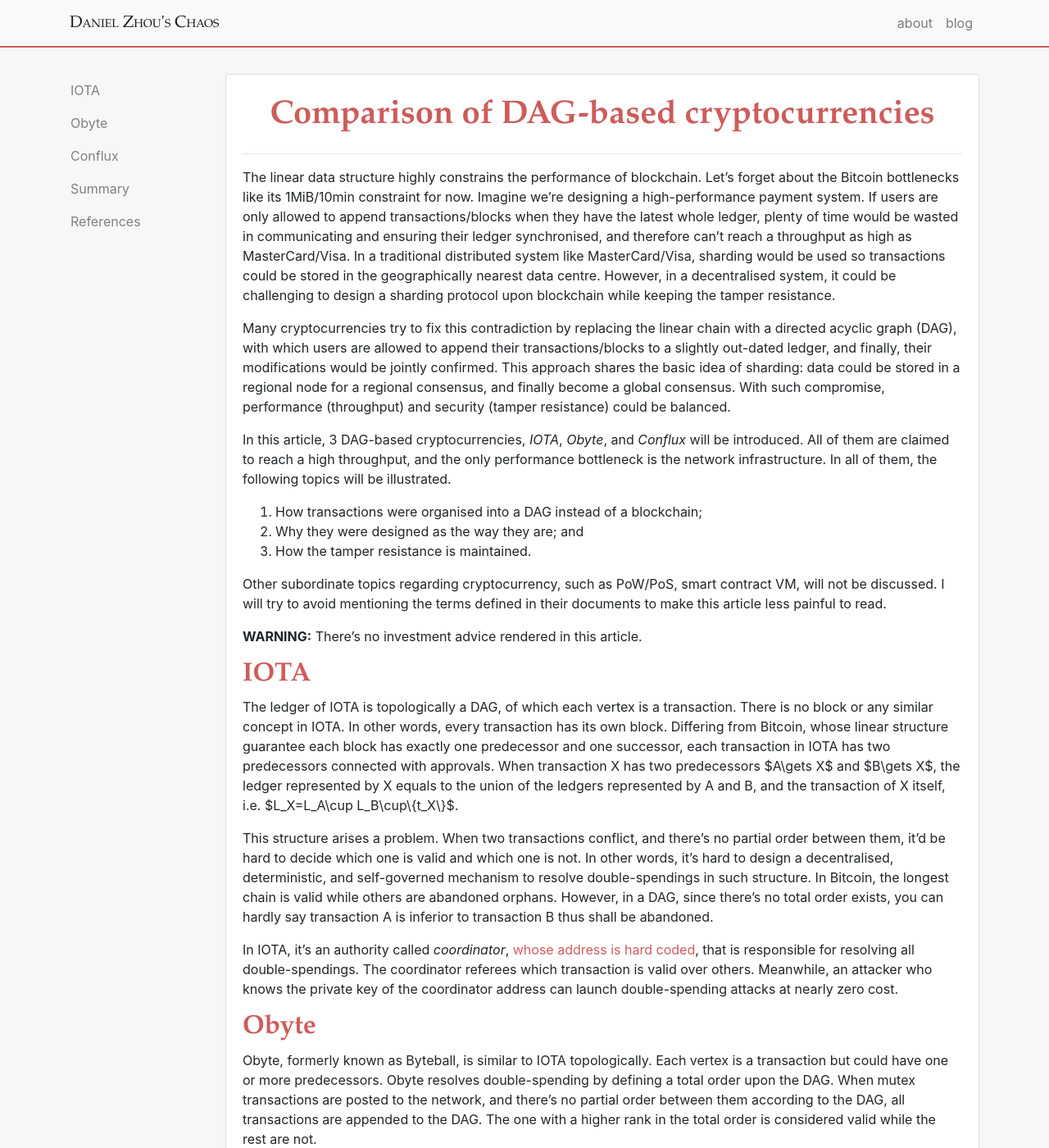
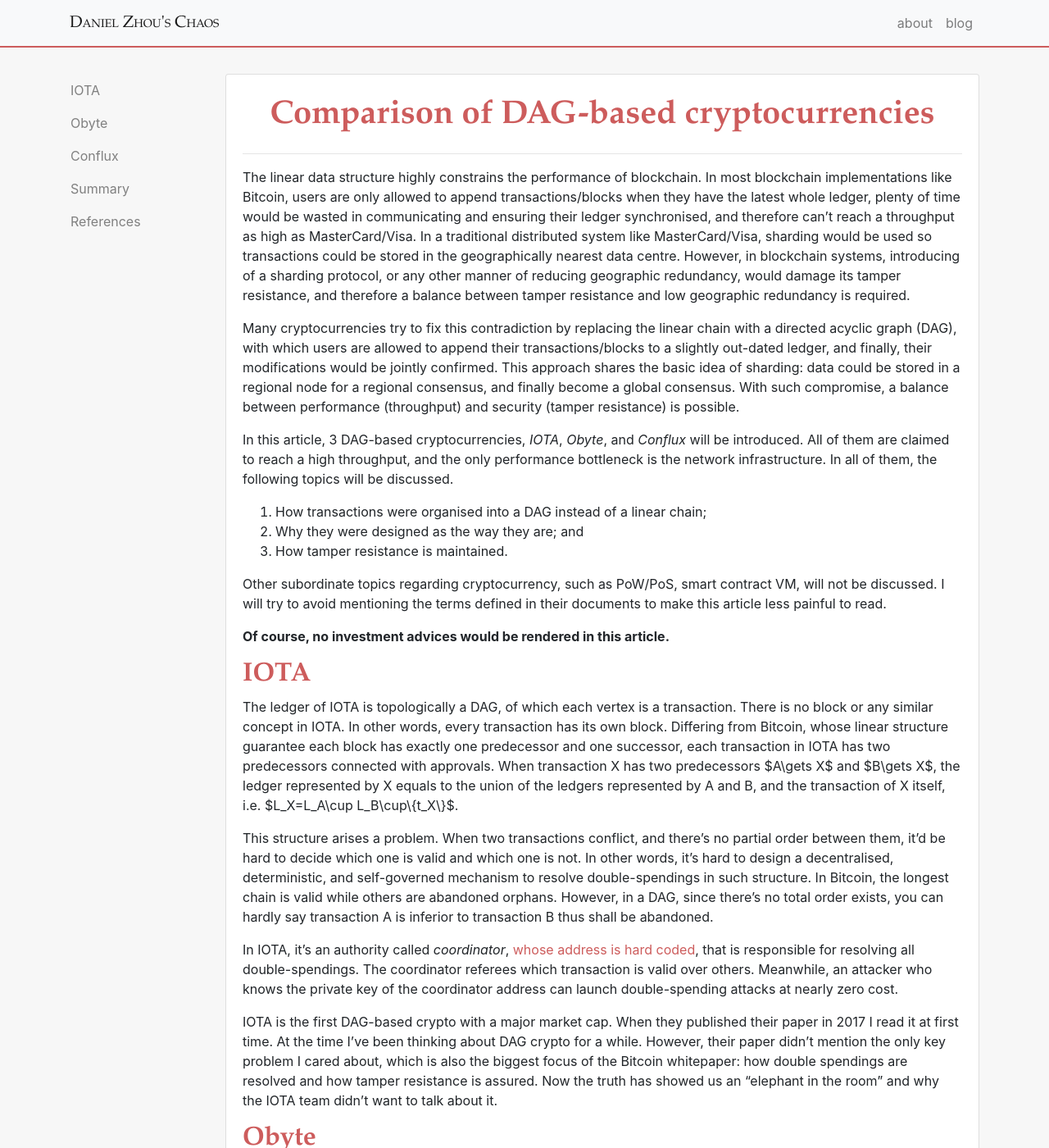
Before and after one commit to dancju/dancju.github.io, a Jekyll site: the page built from _posts/2019-01-30-dag-cryptocurrency.md, in a window 1280 px wide and 1400 px high. Shown: the whole window at 82% size. Built offline with Jekyll 4.4.1, drawn with Linux system fonts in a browser that asks for light colours; nearby versions of some CDN libraries; a script that is not in the unit is left out; some of the changed text lies outside the part shown.

Commit message:
revising posts/2019-01-30-dag-cryptocurrency

```diff
--- a/_posts/2019-01-30-dag-cryptocurrency.md
+++ b/_posts/2019-01-30-dag-cryptocurrency.md
@@ -3,19 +3,19 @@
 title: Comparison of DAG-based cryptocurrencies
 ---
 
-The linear data structure highly constrains the performance of blockchain. Let's forget about the Bitcoin bottlenecks like its 1MiB/10min constraint for now. Imagine we're designing a high-performance payment system. If users are only allowed to append transactions/blocks when they have the latest whole ledger, plenty of time would be wasted in communicating and ensuring their ledger synchronised, and therefore can't reach a throughput as high as MasterCard/Visa. In a traditional distributed system like MasterCard/Visa, sharding would be used so transactions could be stored in the geographically nearest data centre. However, in a decentralised system, it could be challenging to design a sharding protocol upon blockchain while keeping the tamper resistance.
+The linear data structure highly constrains the performance of blockchain. In most blockchain implementations like Bitcoin, users are only allowed to append transactions/blocks when they have the latest whole ledger, plenty of time would be wasted in communicating and ensuring their ledger synchronised, and therefore can't reach a throughput as high as MasterCard/Visa. In a traditional distributed system like MasterCard/Visa, sharding would be used so transactions could be stored in the geographically nearest data centre. However, in blockchain systems, introducing of a sharding protocol, or any other manner of reducing geographic redundancy, would damage its tamper resistance, and therefore a balance between tamper resistance and low geographic redundancy is required.
 
-Many cryptocurrencies try to fix this contradiction by replacing the linear chain with a directed acyclic graph (DAG), with which users are allowed to append their transactions/blocks to a slightly out-dated ledger, and finally, their modifications would be jointly confirmed. This approach shares the basic idea of sharding: data could be stored in a regional node for a regional consensus, and finally become a global consensus. With such compromise, performance (throughput) and security (tamper resistance) could be balanced.
+Many cryptocurrencies try to fix this contradiction by replacing the linear chain with a directed acyclic graph (DAG), with which users are allowed to append their transactions/blocks to a slightly out-dated ledger, and finally, their modifications would be jointly confirmed. This approach shares the basic idea of sharding: data could be stored in a regional node for a regional consensus, and finally become a global consensus. With such compromise, a balance between performance (throughput) and security (tamper resistance) is possible.
 
-In this article, 3 DAG-based cryptocurrencies, _IOTA_, _Obyte_, and _Conflux_ will be introduced. All of them are claimed to reach a high throughput, and the only performance bottleneck is the network infrastructure. In all of them, the following topics will be illustrated.
+In this article, 3 DAG-based cryptocurrencies, _IOTA_, _Obyte_, and _Conflux_ will be introduced. All of them are claimed to reach a high throughput, and the only performance bottleneck is the network infrastructure. In all of them, the following topics will be discussed.
 
-1. How transactions were organised into a DAG instead of a blockchain;
+1. How transactions were organised into a DAG instead of a linear chain;
 1. Why they were designed as the way they are; and
-1. How the tamper resistance is maintained.
+1. How tamper resistance is maintained.
 
 Other subordinate topics regarding cryptocurrency, such as PoW/PoS, smart contract VM, will not be discussed. I will try to avoid mentioning the terms defined in their documents to make this article less painful to read.
 
-**WARNING:** There's no investment advice rendered in this article.
+**Of course, no investment advices would be rendered in this article.**
 
 # IOTA
 
@@ -24,6 +24,8 @@
 This structure arises a problem. When two transactions conflict, and there's no partial order between them, it'd be hard to decide which one is valid and which one is not. In other words, it's hard to design a decentralised, deterministic, and self-governed mechanism to resolve double-spendings in such structure. In Bitcoin, the longest chain is valid while others are abandoned orphans. However, in a DAG, since there's no total order exists, you can hardly say transaction A is inferior to transaction B thus shall be abandoned.
 
 In IOTA, it's an authority called _coordinator_, [whose address is hard coded](https://github.com/iotaledger/iri/blob/bf402225942f790e056e04cd893141f802f7b90c/src/main/java/com/iota/iri/conf/BaseIotaConfig.java#L825), that is responsible for resolving all double-spendings. The coordinator referees which transaction is valid over others. Meanwhile, an attacker who knows the private key of the coordinator address can launch double-spending attacks at nearly zero cost.
+
+IOTA is the first DAG-based crypto with a major market cap. When they published their paper in 2017 I read it at first time. At the time I've been thinking about DAG crypto for a while. However, their paper didn't mention the only key problem I cared about, which is also the biggest focus of the Bitcoin whitepaper: how double spendings are resolved and how tamper resistance is assured. Now the truth has showed us an "elephant in the room" and why the IOTA team didn't want to talk about it.
 
 # Obyte
 
@@ -47,9 +49,9 @@
 
 Replacing blockchain with block-DAG helps IOTA, Obyte, and Conflux reach a high throughput. Conflux claims in the paper that it "achieves 2.88G/h under 4MB block and 5s generation interval."
 
-However, IOTA and Obyte fail to find a way to resolve double-spendings autonomously and introduce authorities as the resolver of double-spending, which makes their networks vulnerable to _cyber attacks_ and _politics_. If a) the attacker controls the IOTA coordinator or controls 7 of the 12 Obyte witnesses, or b) the IOTA coordinator do evil or 7 of the 12 Obyte witnesses conspire for evil, the marginal cost of launching double-spending attacks would be almost zero.
+However, IOTA and Obyte fail to find a way to resolve double-spendings autonomously and introduce stakeholders as the resolver of double-spending, which makes their networks vulnerable to _cyber attacks_ and _politics_. If a) the attacker controls the IOTA coordinator or controls 7 of the 12 Obyte witnesses, or b) the IOTA coordinator do evil or 7 of the 12 Obyte witnesses conspire for evil, the marginal cost of launching double-spending attacks would be negligible.
 
-In Bitcoin and Conflux, in contrast, double-spendings are resolved in a decentralised manner which is more robust than the authority-led approach. Even though attackers can rent hash power to launch 51% attacks, each attack takes a considerable cost, i.e. the marginal cost is high.
+In Bitcoin and Conflux, in contrast, double-spendings are resolved in a decentralised manner which is more robust than the authority-led approach. Even though attackers can rent hash power to launch 51% attacks, its cost would very possibly be higher than the return.
 
 # References
 
```
